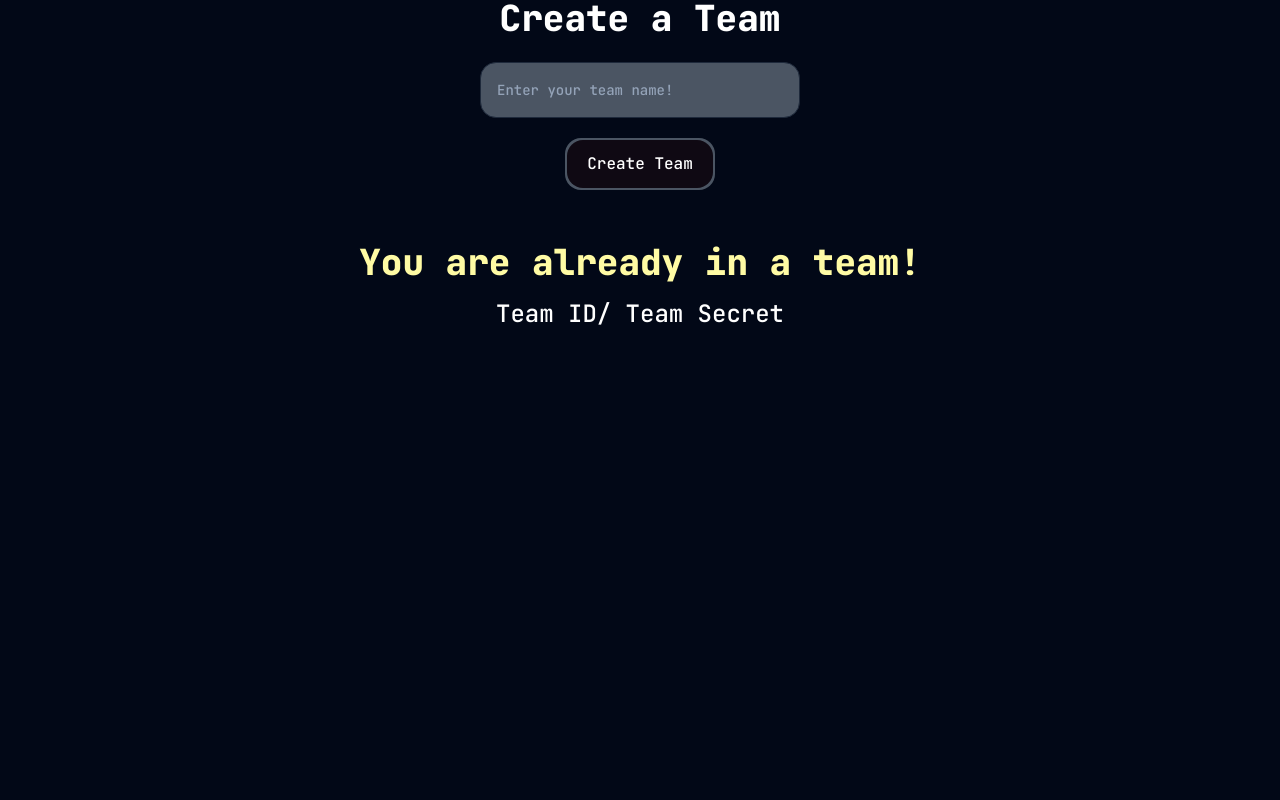
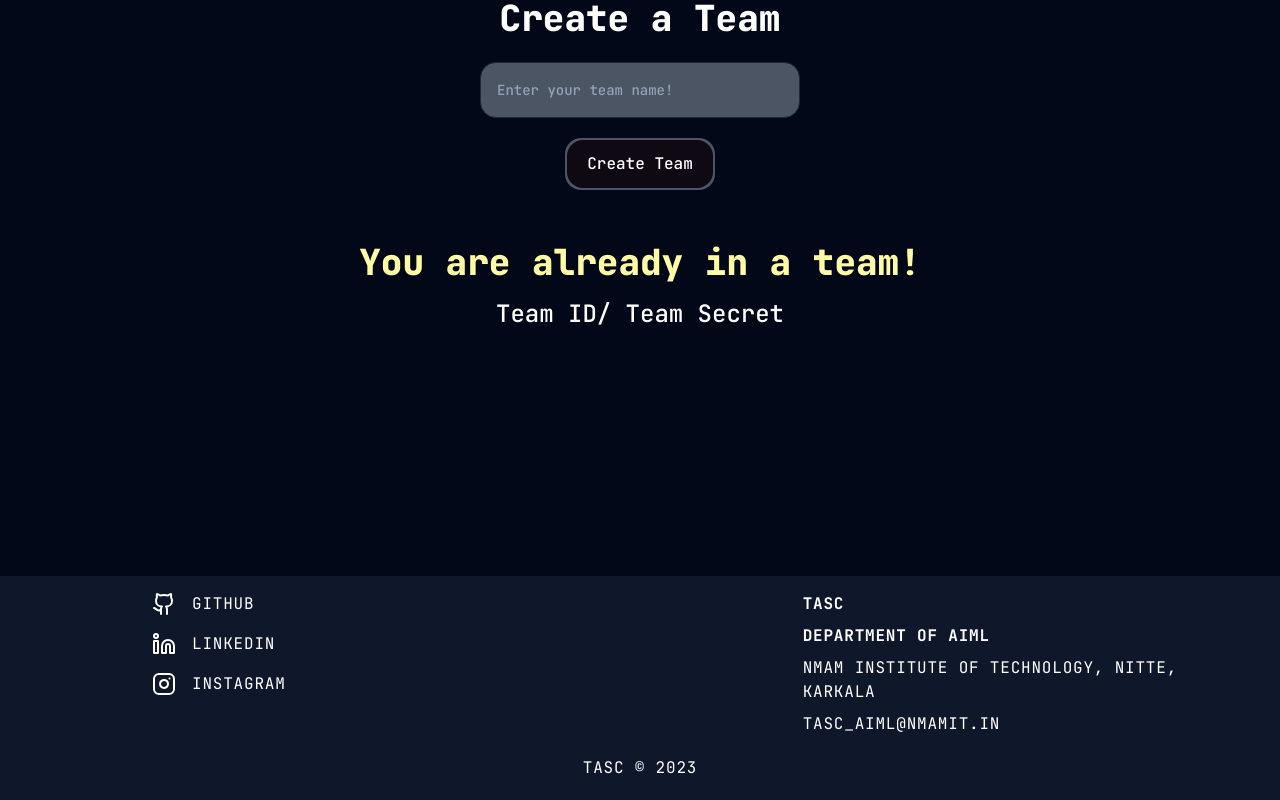
Before and after one commit to prathwik0/tasc-website, a SvelteKit app: page /snh2023/create in a window 1280 px wide. Shown: the part 224-1024 px from the top of the page. Before the commit the page ends 800 px from the top, so only its background shows below. Built offline with nearby package versions, Linux system fonts and the light colour scheme; no server answers.

Commit message:
feat: Footer
Co-Authored-By: Kausthubh J Rao <105716675+Exgene@users.noreply.github.com>

```diff
--- /dev/null
+++ b/src/lib/components/Hackathon/Footer.svelte
@@ -0,0 +1,44 @@
+<script>
+	const githubLink = 'https://github.com/tasc-nmamit';
+	const linkedinLink = 'https://linkedin.com/company/tasc';
+	const instagramLink = 'https://www.instagram.com/tasc_nmamit';
+	import { GithubIcon, InstagramIcon, LinkedinIcon } from 'lucide-svelte';
+</script>
+
+<div class="bg-slate-900 font-jbRegular uppercase">
+	<footer class="body-font tracking-wider">
+		<div class="container mx-auto flex flex-col flex-wrap md:flex-row md:flex-nowrap md:items-center lg:items-start">
+			<div class="mx-6 mb-6 mt-10 flex flex-grow md:mt-0 md:pl-20">
+				<div class="w-full p-4 px-4 md:w-1/2 lg:w-1/2">
+					<div class="flex flex-col text-white">
+						<div class="flex flex-col gap-4 text-white">
+							<div class="flex gap-4">
+								<GithubIcon />
+								<a href={githubLink} target="_blank">GitHub</a>
+							</div>
+							<div class="flex gap-4">
+								<LinkedinIcon />
+								<a href={linkedinLink} target="_blank">LinkedIn</a>
+							</div>
+							<div class="flex gap-4">
+								<InstagramIcon />
+								<a href={instagramLink} target="_blank">Instagram</a>
+							</div>
+						</div>
+					</div>
+				</div>
+			</div>
+			<div class="mx-10 flex flex-shrink-0 flex-col gap-2 text-white md:w-1/3">
+				<p class="pt-4 font-jbBold">TASC</p>
+				<p class="font-jbBold">Department of AIML</p>
+				<p class="">NMAM Institute of Technology, Nitte, Karkala</p>
+				<a href="mailto:tasc@nmamit.in" target="_blank">tasc_aiml@nmamit.in</a>
+			</div>
+		</div>
+		<div class="text-white">
+			<p class="px-5 py-5 text-center">
+				TASC © {new Date().getFullYear()}
+			</p>
+		</div>
+	</footer>
+</div>
--- a/src/routes/snh2023/+layout.svelte
+++ b/src/routes/snh2023/+layout.svelte
@@ -1,5 +1,6 @@
 <script>
 	import Navbar from '$lib/components/Hackathon/Navbar.svelte';
+	import Footer from '$lib/components/Hackathon/Footer.svelte';
 	import { get } from 'svelte/store';
 	import { hackathonStyles } from '$lib/actions/style';
 	import './hackathon.css';
@@ -14,3 +15,4 @@
 
 <Navbar />
 <slot />
+<Footer />
```
